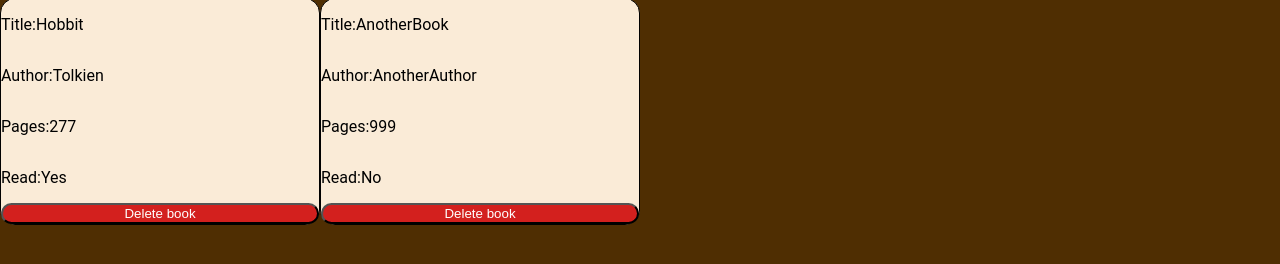
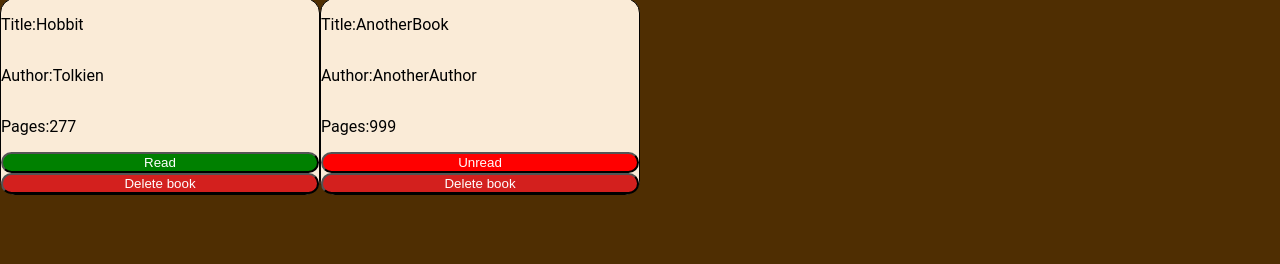
Before and after one commit to MatS43/Library, a plain HTML site: page index.html in a window 1280 px wide. Shown: the part 80-344 px from the top of the page. Drawn offline with Linux system fonts and the light colour scheme.

Commit message:
Add read and unread buttons

```diff
--- a/index.html
+++ b/index.html
@@ -20,9 +20,9 @@
                 <label >Read</label>
                 <br>
                 <label for="read-1">Yes</label>
-                <input type="radio" name="read"  id="read-1" value="Yes">
+                <input type="radio" name="read"  id="read-1" value="true">
                 <label for="read-2">No</label>
-                <input type="radio" name="read"  id="read-2" value="No">
+                <input type="radio" name="read"  id="read-2" value="false">
             </div>
             <button type="submit" id="submit-button">Submit</button>
         </form>
--- a/script.js
+++ b/script.js
@@ -5,8 +5,8 @@ function Book(title, author, pages, read) {
     this.pages = pages;
     this.read = read;
   }
-  const hobbit = new Book("Hobbit","Tolkien",277,"Yes")
-  const anotherBook= new Book("AnotherBook","AnotherAuthor",999,"No")
+  const hobbit = new Book("Hobbit","Tolkien",277,true)
+  const anotherBook= new Book("AnotherBook","AnotherAuthor",999,false)
   function addBookToLibrary(obj) {
     myLibrary.push(obj);
   }
@@ -35,20 +35,37 @@ function Book(title, author, pages, read) {
     p2.textContent=`Author:${myLibrary[counter].author}`;
     let p3=document.createElement("p");
     p3.textContent=`Pages:${myLibrary[counter].pages}`;
-    let p4=document.createElement("p");
-    p4.textContent=`Read:${myLibrary[counter].read}`;
-    let button = document.createElement("button");
-    button.textContent="Delete book";
-    button.className="delete-button"
-    button.addEventListener("click", ()=>{
+    let buttonRead=document.createElement("button");
+    buttonRead.textContent=`Read:${myLibrary[counter].read}`;
+    buttonRead.className=`${myLibrary[counter].read}`;
+    buttonRead.className=`${myLibrary[counter].read}`;
+    if(myLibrary[counter].read===true){
+        buttonRead.textContent=`Read`;
+    }else{
+        buttonRead.textContent=`Unread`;
+    }
+    buttonRead.addEventListener("click", ()=>{
+        myLibrary[counter].read=!myLibrary[counter].read;
+        buttonRead.className=`${myLibrary[counter].read}`;
+        if(myLibrary[counter].read===true){
+            buttonRead.textContent=`Read`;
+        }else{
+            buttonRead.textContent=`Unread`;
+        }
+
+    })
+    let buttonDelete = document.createElement("button");
+    buttonDelete.textContent="Delete book";
+    buttonDelete.className="delete-button"
+    buttonDelete.addEventListener("click", ()=>{
         div.remove();
         myLibrary=myLibrary.slice(counter);
     })
     div.append(p1);
     div.append(p2);
     div.append(p3);
-    div.append(p4);
-    div.append(button);
+    div.append(buttonRead);
+    div.append(buttonDelete);
   }
 }
   function addBookonclick(){
--- a/styles.css
+++ b/styles.css
@@ -51,3 +51,13 @@ dialog{
 dialog button{
     background-color: antiquewhite;
 }
+.true{
+    background-color: green;
+    border-radius: 12px;
+    color: white;
+}
+.false{
+    background-color: red;
+    color: white;
+    border-radius: 12px;
+}
```
